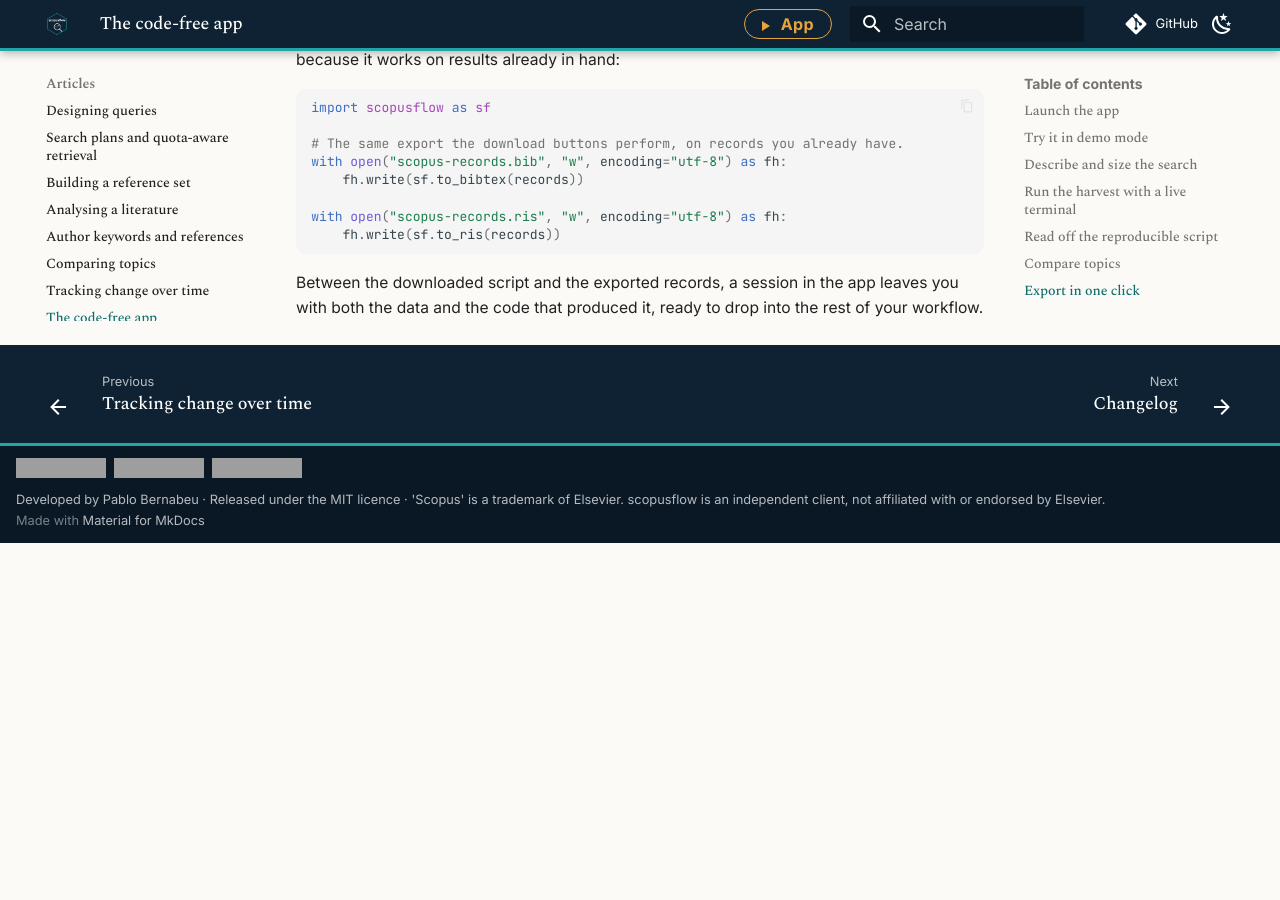
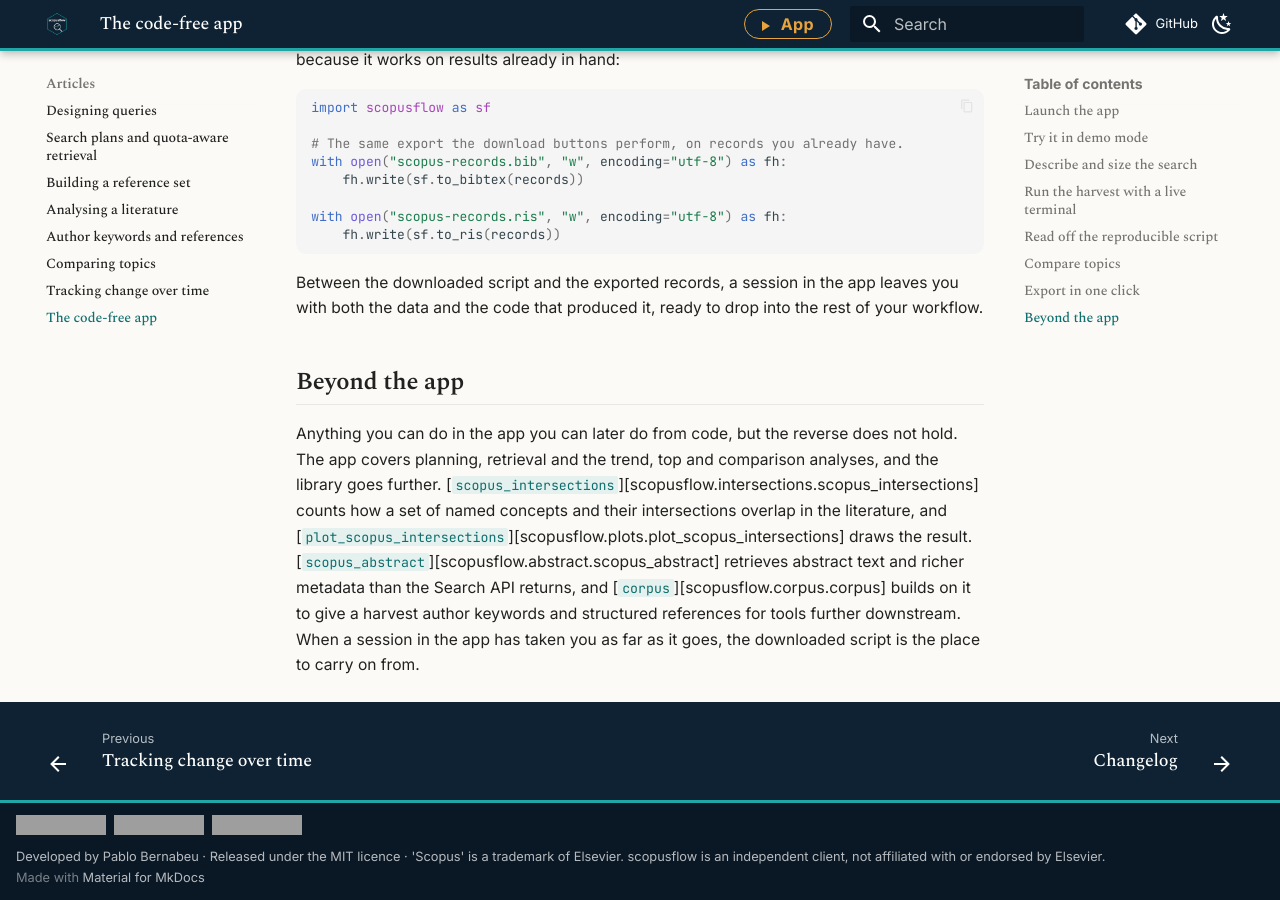
Before and after one commit to pablobernabeu/scopusflow-py, an MkDocs documentation site: the page built from docs/guides/the-app.md, in a window 1280 px wide and 900 px high, scrolled down 6073 px. Built offline with MkDocs 1.6.1 and Material for MkDocs 9.7.7, drawn with Linux system fonts in a browser that asks for light colours; comment, search, counter and statistics services are not loaded; before the commit the page ends 6616 px from its top, so only the background shows below that; grey boxes are pictures that could not be loaded.

Commit message:
Pin the publish token, measure coverage, and say what the app cannot do
publish.yml declared no permissions and so inherited the repository default;
it now pins contents: read at workflow level, the publish job keeping its own
id-token elevation for trusted publishing. The test matrix measures coverage,
72% as of this commit, written to each job's run summary; no floor, since the
number is information rather than a gate yet.

The README gains a documentation one-liner under the badges, and the app guide
closes with a short Beyond the app passage naming the intersections, abstract
and corpus surface the app deliberately does not cover, each name linked to its
reference entry.

Co-Authored-By: Claude Fable 5 <noreply@anthropic.com>

````diff
--- a/docs/guides/the-app.md
+++ b/docs/guides/the-app.md
@@ -144,3 +144,7 @@ with open("scopus-records.ris", "w", encoding="utf-8") as fh:
 ```
 
 Between the downloaded script and the exported records, a session in the app leaves you with both the data and the code that produced it, ready to drop into the rest of your workflow.
+
+## Beyond the app
+
+Anything you can do in the app you can later do from code, but the reverse does not hold. The app covers planning, retrieval and the trend, top and comparison analyses, and the library goes further. [`scopus_intersections`][scopusflow.intersections.scopus_intersections] counts how a set of named concepts and their intersections overlap in the literature, and [`plot_scopus_intersections`][scopusflow.plots.plot_scopus_intersections] draws the result. [`scopus_abstract`][scopusflow.abstract.scopus_abstract] retrieves abstract text and richer metadata than the Search API returns, and [`corpus`][scopusflow.corpus.corpus] builds on it to give a harvest author keywords and structured references for tools further downstream. When a session in the app has taken you as far as it goes, the downloaded script is the place to carry on from.
````
Also changed, not shown: README.md (+2 -0 lines), 2 other files.
